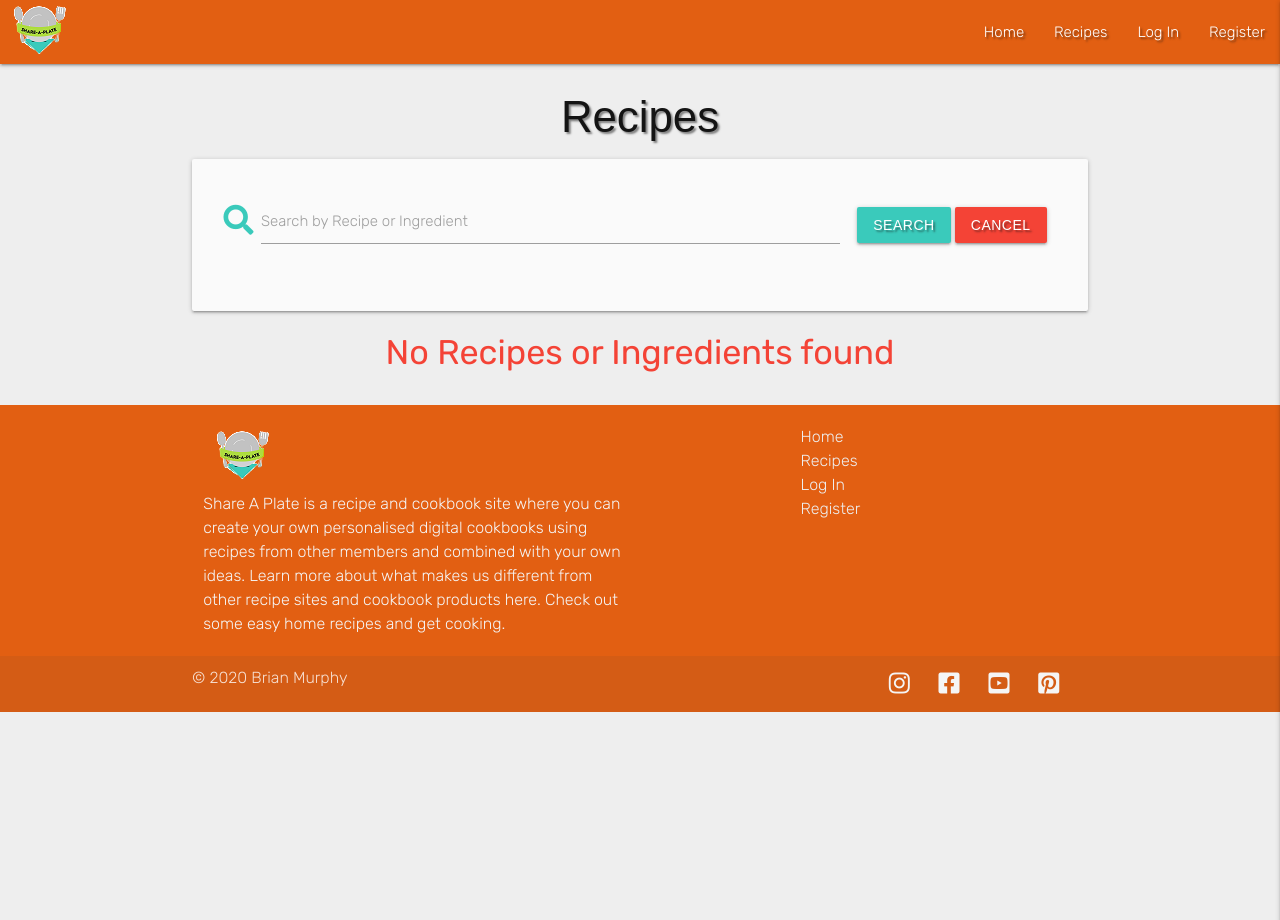
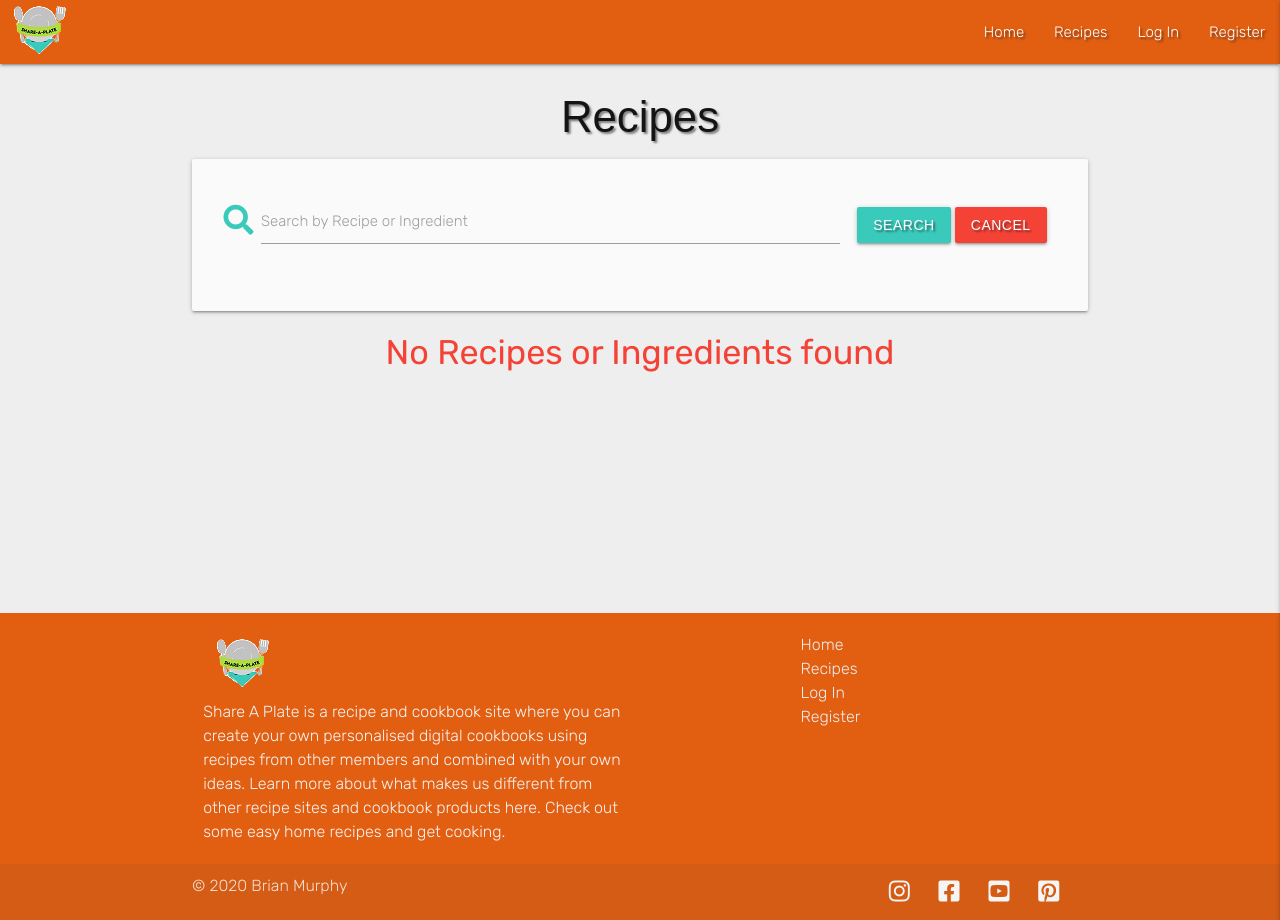
Before and after one commit to brimurphy/share-a-plate, a Flask app: page /search in a window 1280 px wide. Run offline with Flask 2, Linux system fonts and the light colour scheme; data that the repository does not hold is empty; some libraries are stand-ins or nearby versions; some web fonts are replaced.

Commit message:
Add sticky footer styles from materialize, Update sideNav styles

```diff
--- a/static/css/style.css
+++ b/static/css/style.css
@@ -12,7 +12,15 @@ body {
     font-size: 16px;
     color: #141414;
     background-color: rgb(238, 238, 238);
+    /* materialize sticky footer style */
+    display: flex;
+    min-height: 100vh;
+    flex-direction: column;
 }
+ /* materialize sticky footer style */
+main {
+    flex: 1 0 auto;
+  }
 
 /* colors */
 
@@ -104,6 +112,10 @@ body {
     font-family: "Inknut Antiqua", sans-serif;
 }
 
+#btn-back {
+    margin: 1rem;
+}
+
 .home-screen {
     border: 1px solid #141414;
     margin-top: 4rem;
@@ -113,12 +125,20 @@ body {
     padding: 20px 0 40px;
 }
 
+.hero-img {
+    max-width: 100%;
+}
+
 .flashes {
     margin-top: 1rem;
     padding: 5px;
     line-height: 1.5;
     width: 50%;
     border-radius: 5px;
+}
+
+li > a.big-text {
+    font-size: 1.2em;
 }
 
 /* recipe cards */
```
